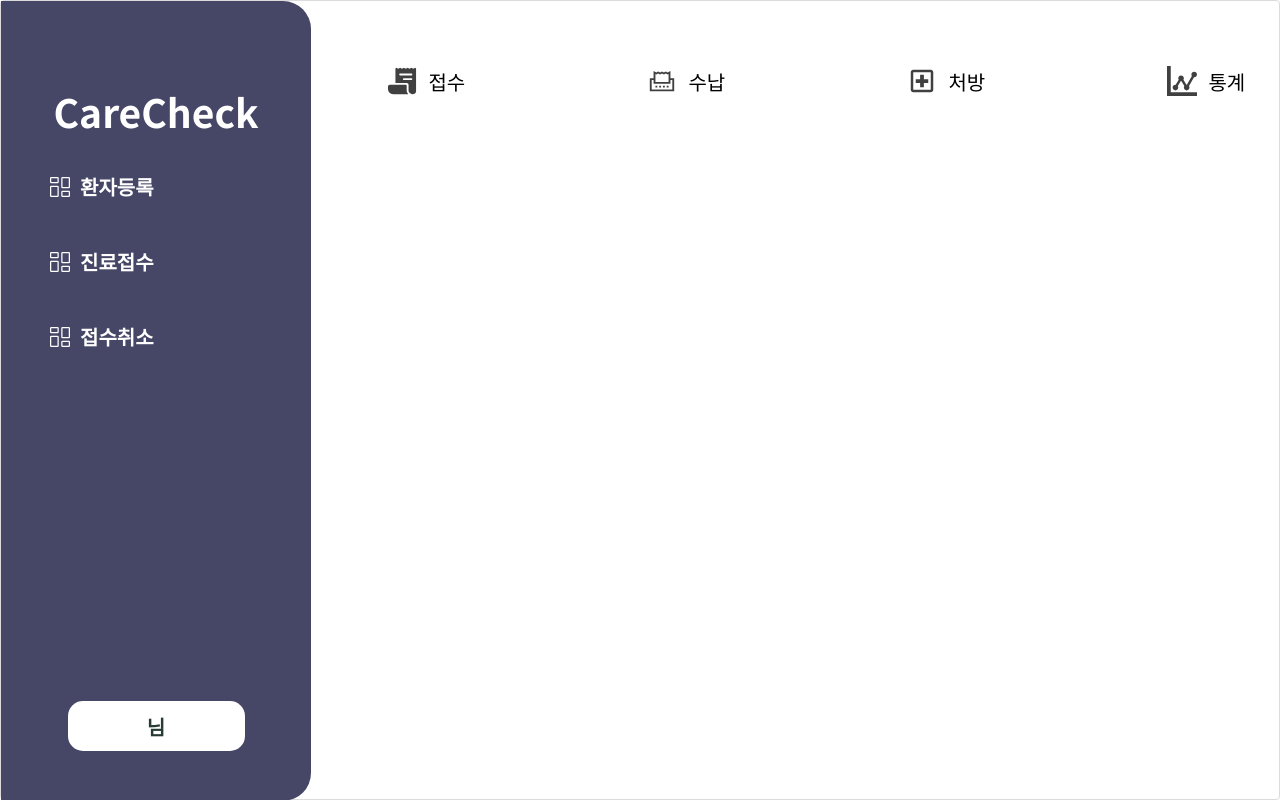
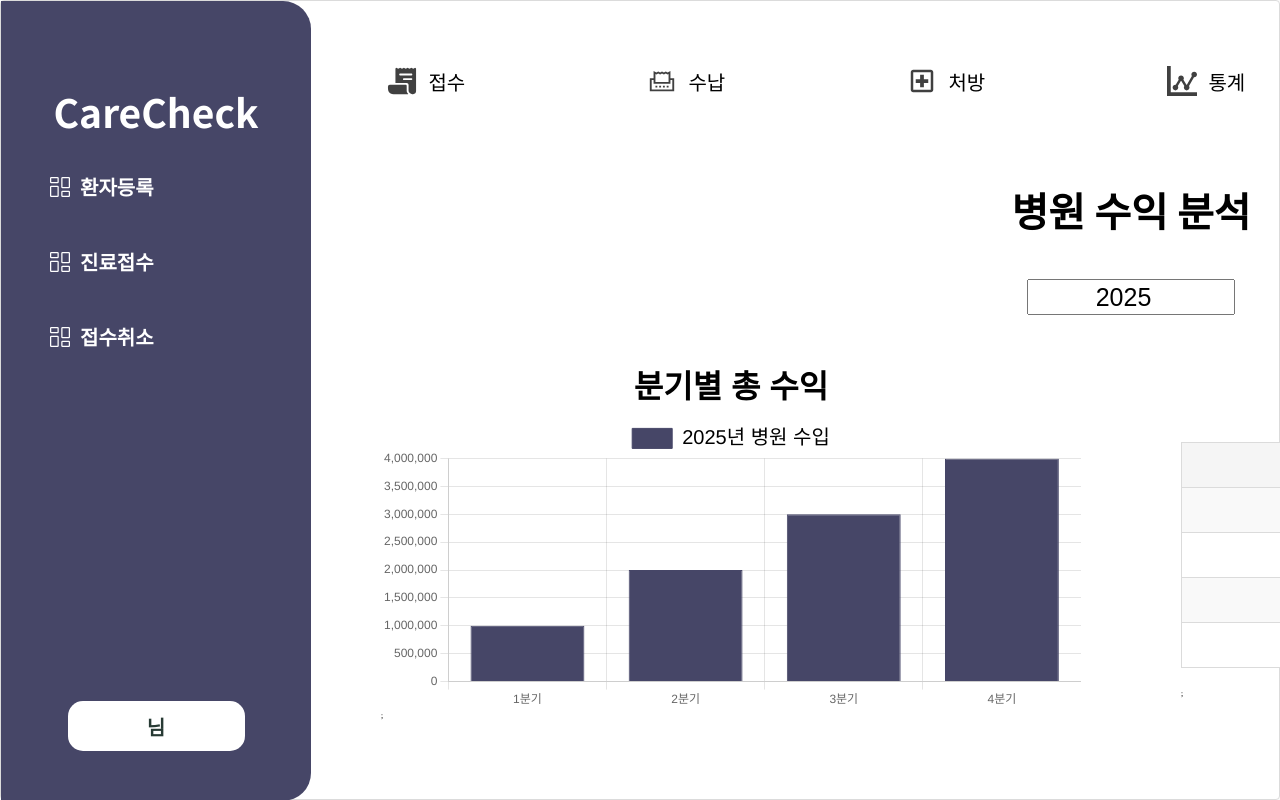
Before and after one commit to CareCheck-KoreaIT/CareCheck_koreaIt_front, a React (Vite) app: page /summary in a window 1280 px wide. Built offline with nearby package versions, Linux system fonts and the light colour scheme; no server answers.

Commit message:
분기별 통계 완료

```diff
--- /dev/null
+++ b/src/apis/summaryApi.js
@@ -0,0 +1,7 @@
+import { api } from "../configs/axiosConfig";
+
+export const searchTotalSummaryApi = async (year) => {
+  return await api.get(`/summary`, {
+    params: { year },
+  });
+};
--- /dev/null
+++ b/src/components/Summury/Chart/SummaryChart.jsx
@@ -0,0 +1,45 @@
+import React from "react";
+import { Bar } from "react-chartjs-2";
+import { chartOptions } from "../chartOption";
+import {
+  Chart as ChartJS,
+  CategoryScale,
+  LinearScale,
+  BarElement,
+  Title,
+  Tooltip,
+  Legend,
+} from "chart.js";
+
+ChartJS.register(
+  CategoryScale,
+  LinearScale,
+  BarElement,
+  Title,
+  Tooltip,
+  Legend
+);
+
+export function SummaryChart({ summaryData, year }) {
+  const chartTotalData = {
+    labels: ["1분기", "2분기", "3분기", "4분기"],
+    datasets: [
+      {
+        label: `${year}년 병원 수입`,
+        data: [
+          summaryData["1분기"] || 0,
+          summaryData["2분기"] || 0,
+          summaryData["3분기"] || 0,
+          summaryData["4분기"] || 0,
+        ],
+        backgroundColor: "#464667",
+        borderColor: "#464667",
+        borderWidth: 1,
+      },
+    ],
+  };
+
+  return <Bar data={chartTotalData} options={chartOptions} />;
+}
+
+export default SummaryChart;
--- /dev/null
+++ b/src/components/Summury/Table/SummaryTable.jsx
@@ -0,0 +1,39 @@
+/** @jsxImportSource @emotion/react */
+import { tableContainer, summaryTable } from "./style.js";
+
+function SummaryTable({ summaryData }) {
+  console.log("summaryTable의 props", summaryData);
+  return (
+    <div css={tableContainer}>
+      <h3>분기별 요약</h3>
+      <table css={summaryTable}>
+        <thead>
+          <tr>
+            <th>분기</th>
+            <th>금액</th>
+          </tr>
+        </thead>
+        <tbody>
+          <tr>
+            <td>1분기</td>
+            <td>{summaryData["1분기"] || 0}</td>
+          </tr>
+          <tr>
+            <td>2분기</td>
+            <td>{summaryData["2분기"] || 0}</td>
+          </tr>
+          <tr>
+            <td>3분기</td>
+            <td>{summaryData["3분기"] || 0}</td>
+          </tr>
+          <tr>
+            <td>4분기</td>
+            <td>{summaryData["4분기"] || 0}</td>
+          </tr>
+        </tbody>
+      </table>
+    </div>
+  );
+}
+
+export default SummaryTable;
--- /dev/null
+++ b/src/components/Summury/Table/style.js
@@ -0,0 +1,64 @@
+import { css } from "@emotion/react";
+
+export const tableContainer = css`
+  margin: 2rem auto;
+  width: 100%;
+
+  & > h3 {
+    text-align: center;
+    font-size: 3rem;
+  }
+`;
+
+export const summaryTable = css`
+  width: 100%;
+  border: 0.1rem solid #dbdbdb;
+  border-collapse: collapse;
+  margin-top: 1rem;
+  font-size: 1.6rem;
+  color: #333;
+
+  thead {
+    background-color: #f5f5f5;
+  }
+
+  th,
+  td {
+    width: 50%;
+    border: 0.1rem solid #dbdbdb;
+    text-align: center;
+    padding: 1rem;
+  }
+
+  th {
+    text-transform: uppercase;
+    font-weight: bold;
+  }
+
+  tbody tr:nth-of-type(odd) {
+    background-color: #f9f9f9;
+  }
+
+  tbody tr:nth-of-type(even) {
+    background-color: #ffffff;
+  }
+
+  tbody tr:hover {
+    background-color: #f1f1f1;
+    cursor: pointer;
+  }
+`;
+
+export const tableHeader = css`
+  font-size: 2rem;
+  margin-bottom: 1rem;
+  text-align: left;
+  font-weight: bold;
+  color: #444;
+`;
+
+export const tableTitle = css`
+  margin-left: 1rem;
+  font-size: 2rem;
+  color: #222;
+`;
--- /dev/null
+++ b/src/components/Summury/chartOption.js
@@ -0,0 +1,23 @@
+export const chartOptions = {
+  responsive: true,
+  plugins: {
+    legend: {
+      position: "top",
+      labels: {
+        font: {
+          size: 20,
+        },
+        color: "#000000",
+      },
+    },
+    title: {
+      display: true,
+      text: "분기별 총 수익",
+      font: {
+        size: 32,
+        weight: "bold",
+      },
+      color: "#000000",
+    },
+  },
+};
--- /dev/null
+++ b/src/pages/SummaryChartPage/SummaryChartPage.jsx
@@ -0,0 +1,55 @@
+/**@jsxImportSource @emotion/react */
+import * as s from "./style";
+import React, { useEffect, useState } from "react";
+import SummaryChart from "../../components/Summury/Chart/SummaryChart";
+import SummaryTable from "../../components/Summury/Table/SummaryTable";
+import { useGetTotalSummary } from "../../queries/summaryQuery";
+
+function SummaryChartPage() {
+  const today = new Date();
+  const dateString = today.getFullYear();
+  const [year, setYear] = useState(dateString);
+  const summaryInfoByYear = useGetTotalSummary(year);
+  const [summaryData, setSummaryData] = useState({
+    "1분기": 1000000,
+    "2분기": 2000000,
+    "3분기": 3000000,
+    "4분기": 4000000,
+  });
+  useEffect(() => {
+    if (summaryInfoByYear?.data?.data) {
+      const newSummaryData = {};
+      summaryInfoByYear?.data?.data.map((item) => {
+        newSummaryData[item.quarterly] = item.totalSummary;
+      });
+      setSummaryData(newSummaryData);
+    }
+  }, [year, summaryInfoByYear?.data]);
+  const changeYearOnChange = (e) => {
+    setYear(e.target.value);
+  };
+  return (
+    <div css={s.layout}>
+      <div css={s.header}>
+        <h3>병원 수익 분석</h3>
+        <input type="number" value={year} onChange={changeYearOnChange} />
+      </div>
+      <div css={s.container}>
+        {summaryInfoByYear.isLoading ? (
+          <div>로딩중</div>
+        ) : (
+          <>
+            <div css={s.chart}>
+              <SummaryChart summaryData={summaryData} year={year} />;
+            </div>
+            <div css={s.table}>
+              <SummaryTable summaryData={summaryData} />;
+            </div>
+          </>
+        )}
+      </div>
+    </div>
+  );
+}
+
+export default SummaryChartPage;
--- /dev/null
+++ b/src/pages/SummaryChartPage/style.js
@@ -0,0 +1,36 @@
+import { css } from "@emotion/react";
+
+export const header = css`
+  display: flex;
+  flex-direction: column;
+  justify-content: center;
+  align-items: center;
+  & > h3 {
+    font-size: 4rem;
+    text-align: center;
+  }
+  & > input {
+    width: 20rem;
+    height: 3rem;
+    text-align: center;
+    font-size: 2.5rem;
+  }
+`;
+export const container = css`
+  display: flex;
+  justify-content: center;
+  align-items: center;
+`;
+export const chart = css`
+  box-sizing: border-box;
+  margin-top: 4.5rem;
+  margin-right: 5rem;
+  width: 70rem;
+  height: 80rem;
+`;
+export const table = css`
+  box-sizing: border-box;
+  width: 70rem;
+  height: 80rem;
+  margin-left: 5rem;
+`;
--- /dev/null
+++ b/src/queries/summaryQuery.js
@@ -0,0 +1,14 @@
+import { useQuery } from "@tanstack/react-query";
+import {searchTotalSummaryApi} from "../apis/summaryApi"
+export const useGetTotalSummary = (year) => {
+  return useQuery({
+    queryKey: ["useGetTotalSummary", year],
+    queryFn: async () => {
+      return await searchTotalSummaryApi(year);
+    },
+    retry: 0,
+    staleTime: 1000 * 60 * 5,
+    gcTime: 1000 * 60 * 5,
+    enabled: !!year,
+  });
+};
--- a/src/routes/MainRoute/MainRoute.jsx
+++ b/src/routes/MainRoute/MainRoute.jsx
@@ -18,7 +18,7 @@ import NoticeWritePage from "../../pages/NoticeWritePage/NoticeWritePage";
 import NoticeLsitPage from "../../pages/NoticeListPage/NoticeListPage";
 import AccountRoute from "../AccountRoute/AccountRoute";
 import PaymentCertificatePage from "../../pages/PaymentCertificatePage/PaymentCertificatePage";
-
+import SummaryChartPage from "../../pages/SummaryChartPage/SummaryChartPage";
 
 function MainRoute() {
   useUserMeQuery();
@@ -39,8 +39,10 @@ function MainRoute() {
             <Route path="/employeenum" element={<EmployeeNumEnrollPage />} />
             <Route path="/notice/write" element={<NoticeWritePage />} />
             <Route path="/notice/list" element={<NoticeLsitPage />} />
-            <Route path="/:usercode/admission/:admissionId/certificate" element={<PaymentCertificatePage />} />
-
+            <Route
+              path="/:usercode/admission/:admissionId/certificate"
+              element={<PaymentCertificatePage />}
+            />
             <Route
               path="/:usercode/admission/:admissionId/detailBill"
               element={<DetailBillPage />}
@@ -52,6 +54,7 @@ function MainRoute() {
               path="/MedicalReception"
               element={<MedicalReceptionPage />}
             />
+            <Route path="/summary" element={<SummaryChartPage />} />
           </Routes>
         </div>
       </div>
```
Also changed, not shown: 1 other file (tests, documents, lock files or other folders).
